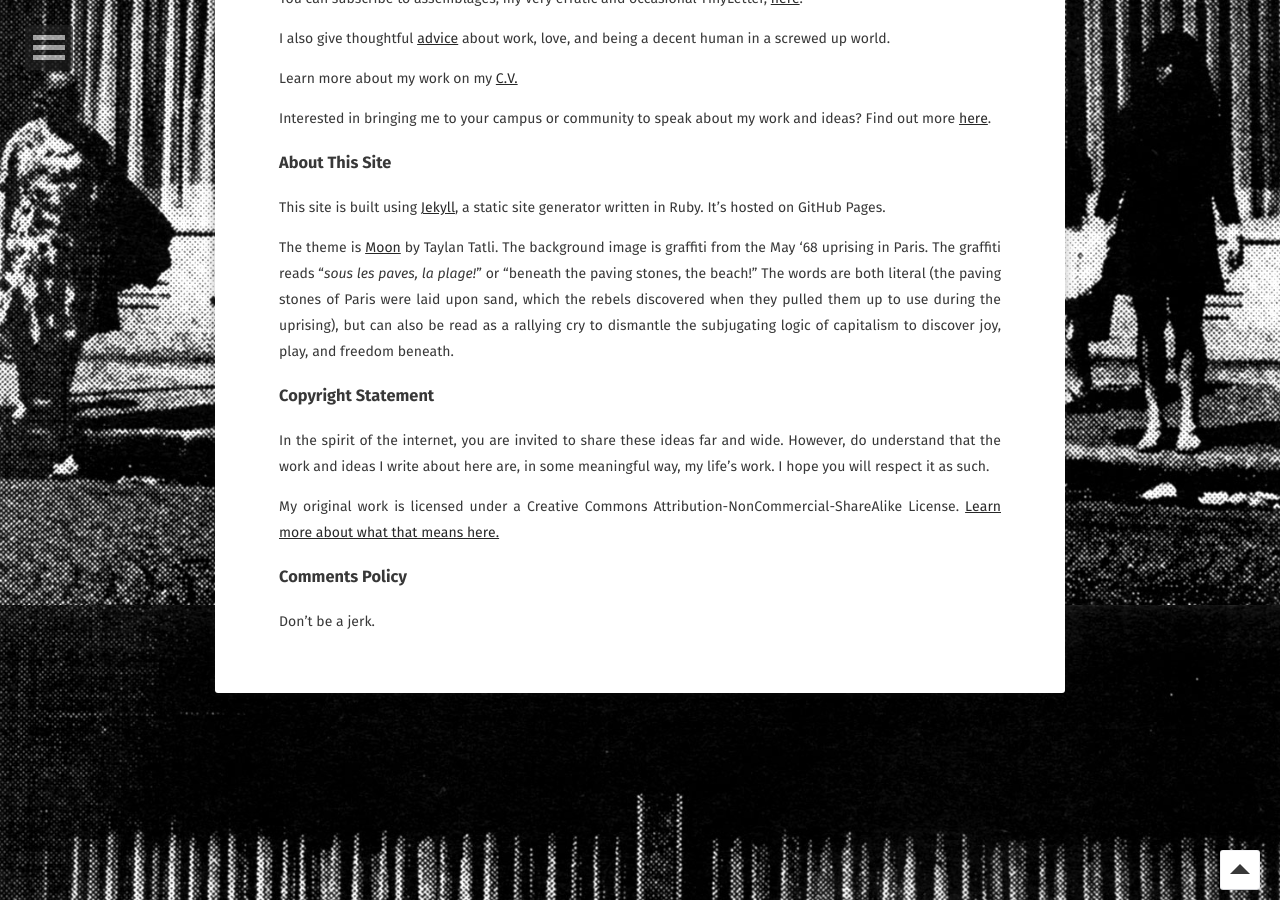
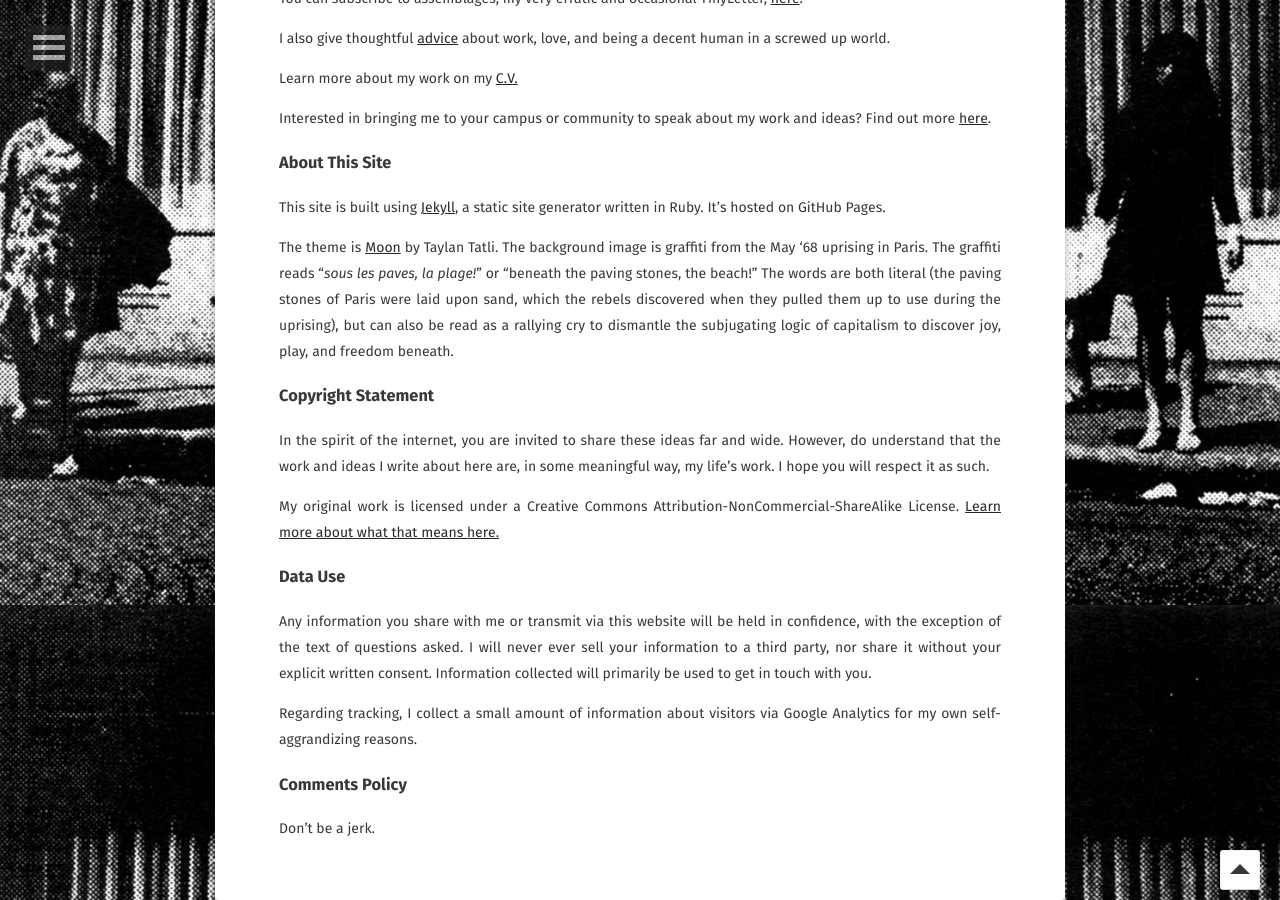
Before and after one commit to catachresis/bwo, a Jekyll site: the page built from about.md, in a window 1280 px wide and 900 px high, scrolled down 1195 px. Built offline with Jekyll 4.4.1, drawn with Linux system fonts in a browser that asks for light colours; some web fonts are replaced; comment, search, counter and statistics services are not loaded.

Commit message:
about updates

```diff
--- a/about.md
+++ b/about.md
@@ -40,6 +40,12 @@ In the spirit of the internet, you are invited to share these ideas far and wide
 
 My original work is licensed under a Creative Commons Attribution-NonCommercial-ShareAlike License. [Learn more about what that means here.](https://creativecommons.org/licenses/by-nc-sa/4.0/)
 
+### Data Use
+
+Any information you share with me or transmit via this website will be held in confidence, with the exception of the text of questions asked. I will never ever sell your information to a third party, nor share it without your explicit written consent. Information collected will primarily be used to get in touch with you.
+
+Regarding tracking, I collect a small amount of information about visitors via Google Analytics for my own self-aggrandizing reasons.
+
 ### Comments Policy
 
 Don't be a jerk.
```
